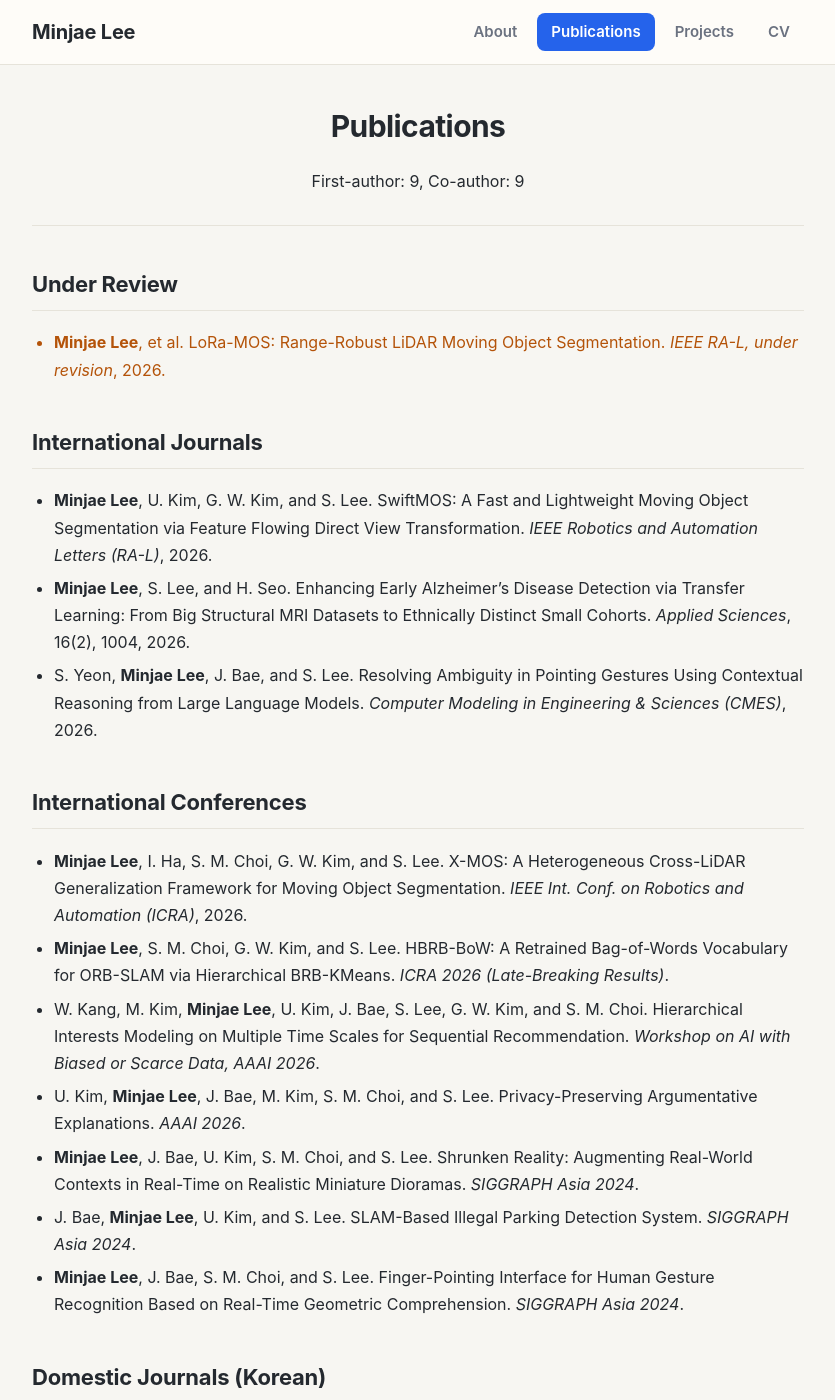
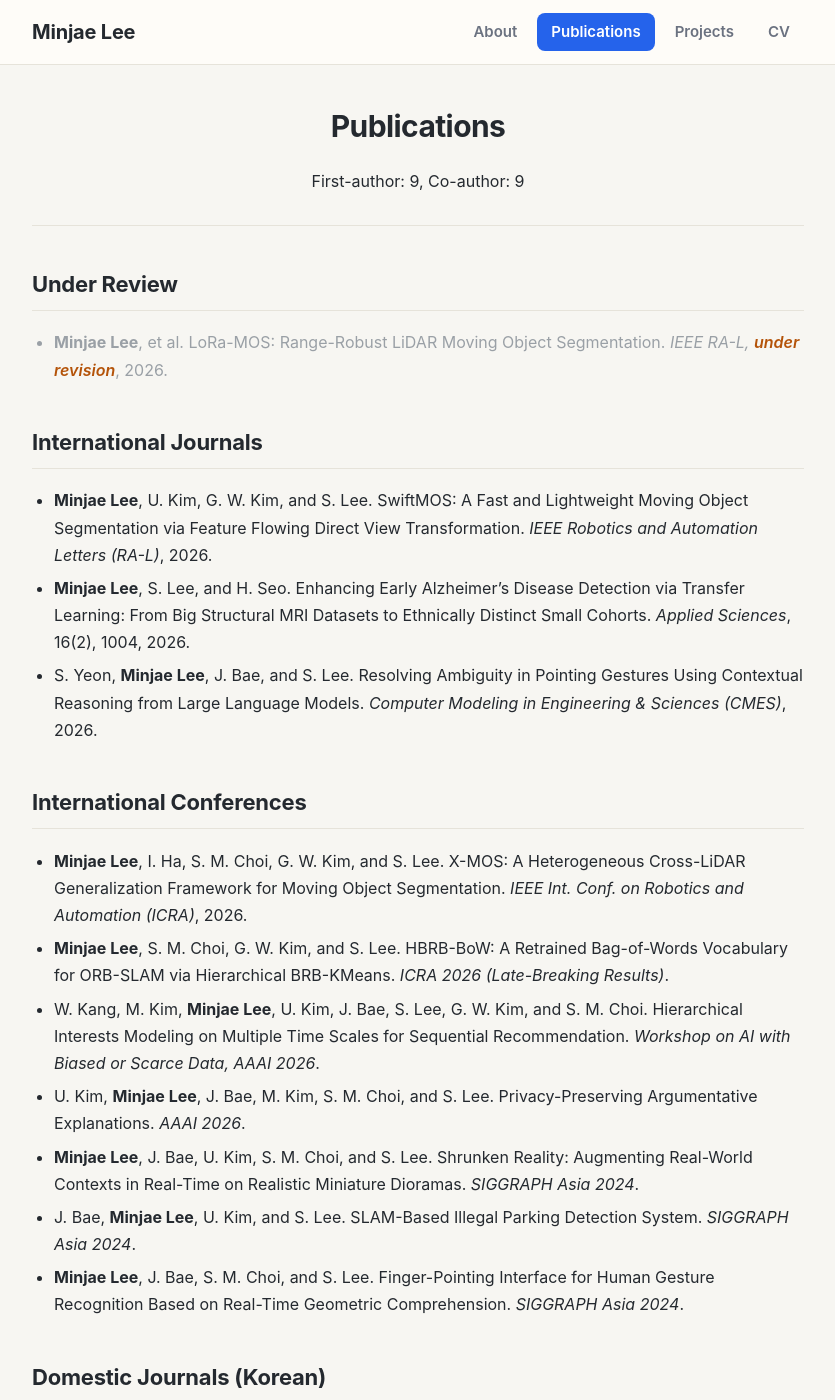
Before and after one commit to MinChoi0129/MinChoi0129.github.io, a Jekyll site: the page built from publications.md, in a window 1280 px wide and 1400 px high. Shown: the whole window, without its empty margins (222-1057 px from the left). Built offline with Jekyll 4.4.1, drawn with Linux system fonts in a browser that asks for light colours.

Commit message:
Publications: grey the whole Under Review list, amber only "under revision"
Entire Under Review section stays grey; only the literal "under revision"
status tag is highlighted in active amber.

Co-Authored-By: Claude Opus 4.8 (1M context) <noreply@anthropic.com>

```diff
--- a/assets/css/style.css
+++ b/assets/css/style.css
@@ -114,10 +114,9 @@ code {
 }
 .under-review em { font-style: italic; }
 
-/* ---- Under revision: active, saturated (not accepted yet, but progressing) ---- */
-.under-revision,
-.under-revision * { color: var(--revision) !important; }
-.under-revision em { font-style: italic; }
+/* ---- "under revision" status tag: active amber, even inside a grey list ---- */
+.under-review .rev,
+.rev { color: var(--revision) !important; font-weight: 600; }
 
 /* ---- Social link buttons (modern pill) ---- */
 .social-links {
--- a/publications.md
+++ b/publications.md
@@ -20,9 +20,9 @@ title: Publications
 
 ## Under Review
 
-<div class="under-revision" markdown="1">
+<div class="under-review" markdown="1">
 
-- **Minjae Lee**, et al. LoRa-MOS: Range-Robust LiDAR Moving Object Segmentation. *IEEE RA-L, under revision*, 2026.
+- **Minjae Lee**, et al. LoRa-MOS: Range-Robust LiDAR Moving Object Segmentation. *IEEE RA-L, <span class="rev">under revision</span>*, 2026.
 
 </div>
 
```
